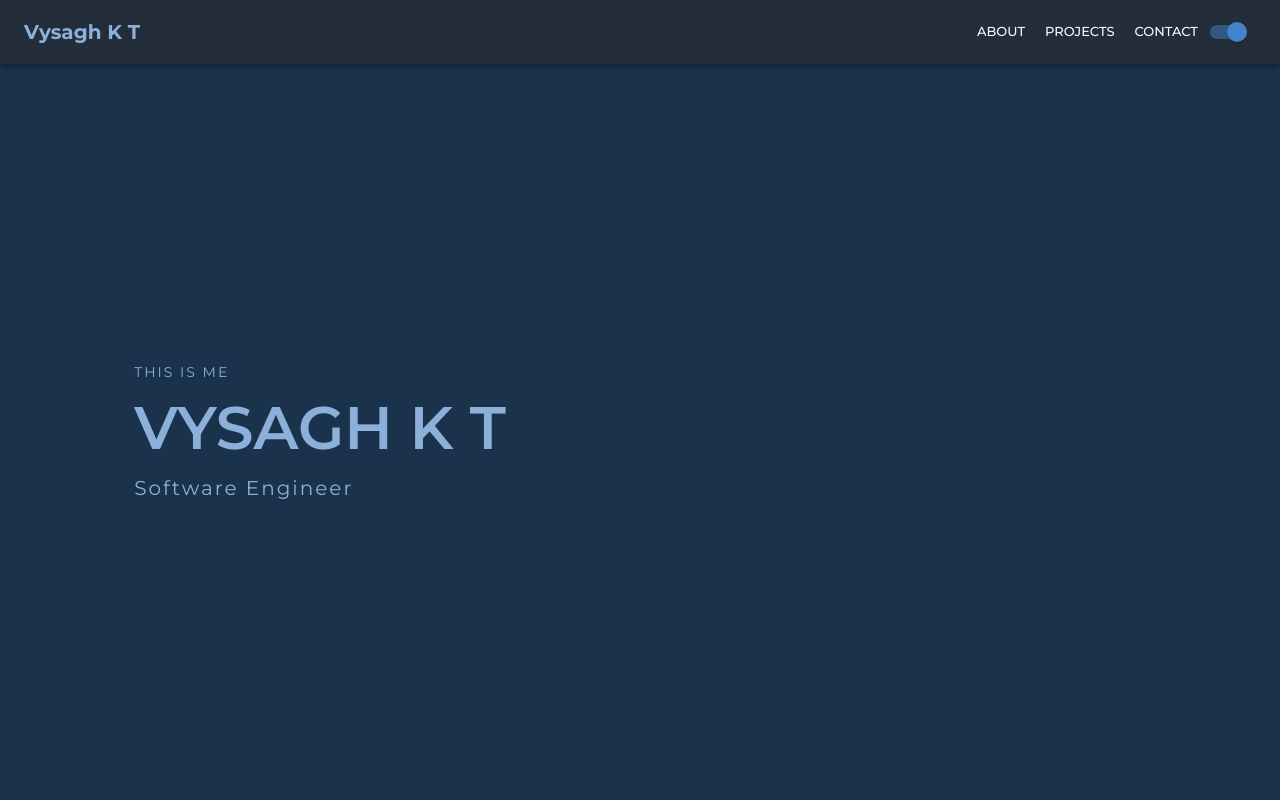
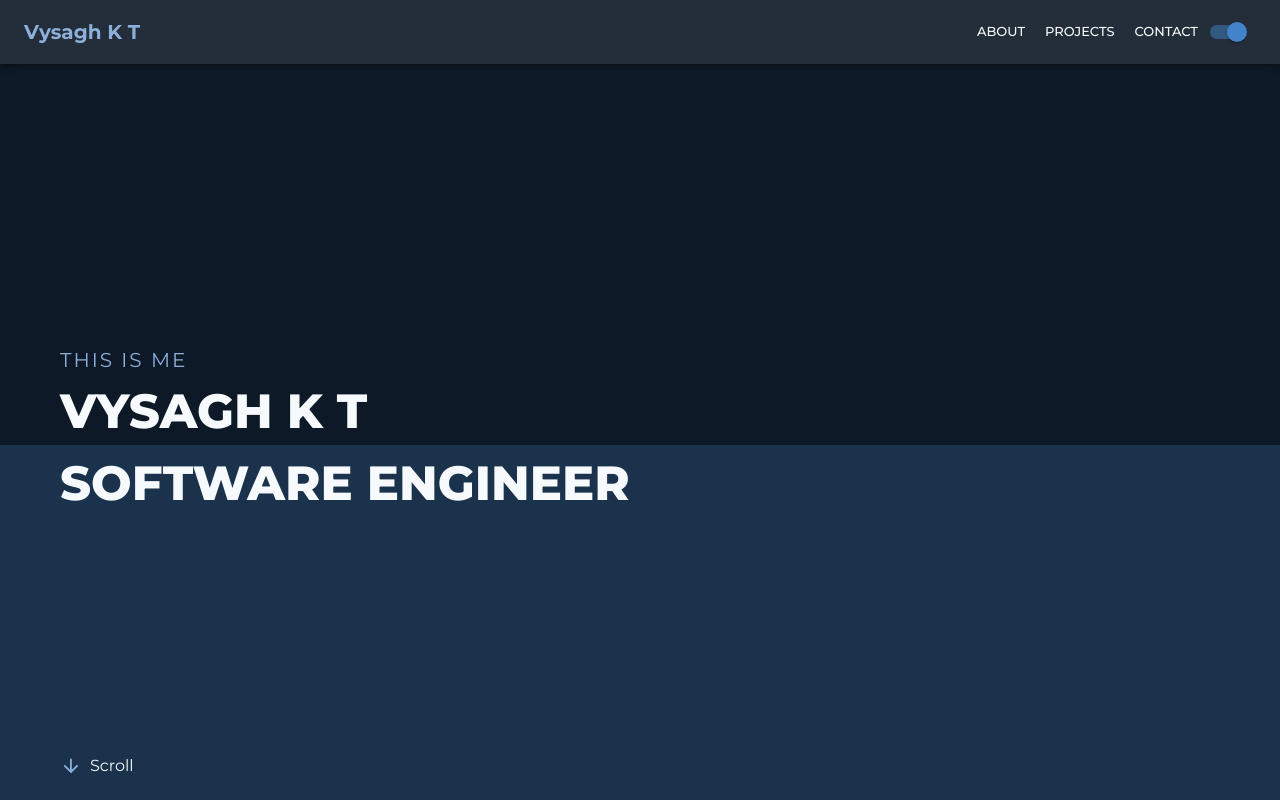
Before and after one commit to vysaghthambi/portfolio, a Next.js app: page /home in a window 1280 px wide. Shown: the top 800 px of the page. Built offline with nearby package versions, Linux system fonts and the light colour scheme.

Commit message:
style(home): rewamp home page hero section

```diff
--- a/src/app/globals.css
+++ b/src/app/globals.css
@@ -24,8 +24,20 @@ a {
   text-decoration: none;
 }
 
-@media screen and (max-width: 640px) {
+@media screen and (max-width: 575.98px) {
   html {
-    font-size: 8px;
+    font-size: 7px !important;
   }
 }
+
+@media screen and (max-width: 639.98px) {
+  html {
+    font-size: 8px !important;
+  }
+}
+
+@media screen and (max-width: 767.98px) {
+  html {
+    font-size: 9px !important;
+  }
+}
--- a/src/app/home/page.module.css
+++ b/src/app/home/page.module.css
@@ -1,4 +1,56 @@
-.HeroSection {
+.HeroSection:global(.MuiBox-root) {
+  background-color: var(--mui-palette-primary-main);
+  height: calc(100svh - 64px);
+  display: flex;
+
+  position: relative;
+  width: 100%;
+}
+
+.HeroSection .TextContainer {
+  display: flex;
+  flex-direction: column;
+  justify-content: center;
+  z-index: 1;
+  padding-left: 6rem;
+}
+
+.HeroSection .TextContainer>div {
+  display: flex;
+  align-items: center;
+
+  position: absolute;
+  bottom: 3%;
+}
+
+.HeroSectionFooter:global(.MuiBox-root) {
   background-color: var(--mui-palette-secondary-main);
-  height: calc(100svh - 64px);
+  height: calc(50svh - 45px);
+  width: 100%;
+  z-index: 0;
+
+  position: absolute;
+  bottom: 0;
+
+  animation: 500ms ease-out 0s 1 slideInFromBottom;
 }
+
+@keyframes slideInFromBottom {
+  0% {
+    transform: translateY(100%);
+  }
+
+  100% {
+    transform: translateY(0);
+  }
+}
+
+@media screen and (max-width: 640px) {
+  .HeroSection:global(.MuiBox-root) {
+    height: calc(100svh - 56px);
+  }
+
+  .HeroSectionFooter:global(.MuiBox-root) {
+    height: calc(50svh - 36px);
+  }
+}
--- a/src/app/home/page.tsx
+++ b/src/app/home/page.tsx
@@ -1,36 +1,31 @@
-import AboutIntro from "@/components/AboutIntro/AboutIntro";
-import LinkButton from "@/components/common/LinkButton/LinkButton";
+import Typography from "@mui/material/Typography";
+import Box from "@mui/material/Box";
 
-import Grid from "@mui/material/Grid";
-import Stack from "@mui/material/Stack";
-import Typography from "@mui/material/Typography";
-import Container from "@mui/material/Container";
+import ArrowDownwardIcon from "@mui/icons-material/ArrowDownward";
 
 import style from "./page.module.css";
 
 export default function Home() {
   return (
-    <>
-      <Grid container className={style.HeroSection}>
-        <Grid item md={6} display="flex" justifyContent="center" alignItems="center">
-          <Stack>
-            <Typography fontSize="1.4rem" fontWeight={400} letterSpacing=".2rem" color="info">
-              THIS IS ME
-            </Typography>
-            <Typography fontSize="6rem" fontWeight={600}>
-              VYSAGH K T
-            </Typography>
-            <Typography fontSize="2rem" fontWeight={400} letterSpacing=".2rem">
-              Software Engineer
-            </Typography>
-          </Stack>
-        </Grid>
-        <Grid item md={6}></Grid>
-      </Grid>
-
-      <Container maxWidth="lg">
-        <AboutIntro viewMoreComponent={<LinkButton href="/about" />} />
-      </Container>
-    </>
+    <Box className={style.HeroSection}>
+      <div className={style.TextContainer}>
+        <Typography fontSize="2rem" fontWeight={400} letterSpacing=".2rem" color="text.primary">
+          THIS IS ME
+        </Typography>
+        <Typography fontSize="4.8rem" fontWeight={800} color="text.secondary">
+          VYSAGH K T
+        </Typography>
+        <Typography fontSize="4.8rem" fontWeight={800} color="text.secondary">
+          SOFTWARE ENGINEER
+        </Typography>
+        <div>
+          <ArrowDownwardIcon fontSize="large" />
+          <Typography fontSize="1.6rem" color="text.secondary" ml={1}>
+            Scroll
+          </Typography>
+        </div>
+      </div>
+      <Box className={style.HeroSectionFooter} />
+    </Box>
   );
 }
```
